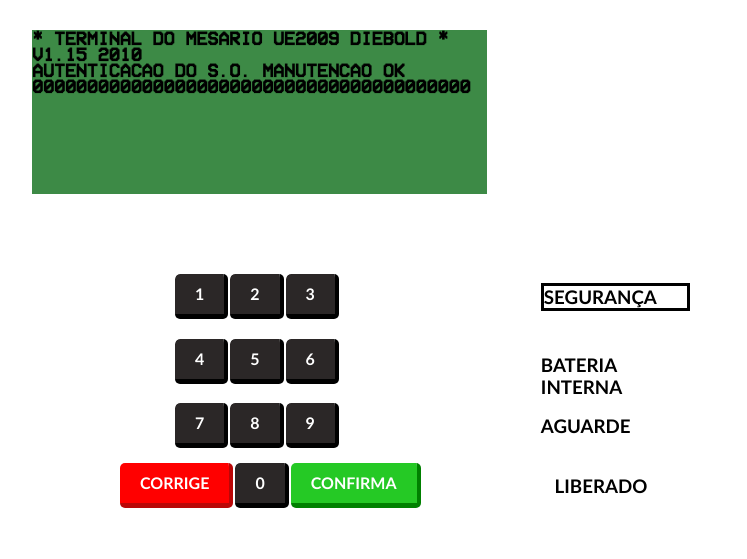
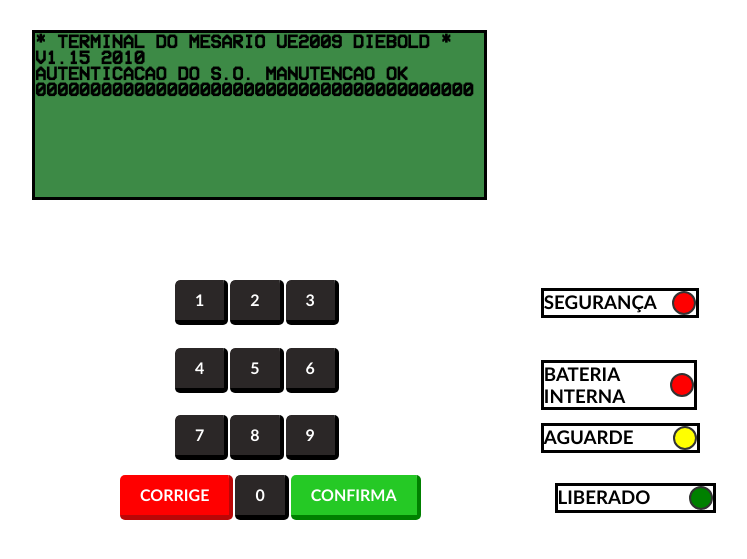
Before and after one commit to senacrs-emti/2022-2M-urna-G8, a PHP site: page /mesario.html in a window 1280 px wide. Shown: the top 559 px of the page, without its empty margins (383-1130 px from the left). Run offline with PHP 8.4, Linux system fonts and the light colour scheme.

Commit message:
:100:
oi

```diff
--- a/mesário/mesario.css
+++ b/mesário/mesario.css
@@ -20,6 +20,7 @@
     margin-right: 410px;
     padding-bottom: 100px;
     margin-top: 30px;
+    border: solid;
   }
 
   @font-face {
@@ -95,23 +96,85 @@
     font-family: Trebuchet MS, sans-serif;
     margin-left: 200px;
     border: solid;
-    padding-right: 30px;
-
+}
+.texto{
+  float: left;
+  padding-right: 15px;
+}
+.sinal{
+  width: 20px;
+  height: 20px;
+  display: block;
+  float: left;
+  border: 2px solid #333;
+  border-radius: 15px;
+}
+.seguranca-on{
+  background-color: red;
+}
+.seguranca-off{
+  background-color: rgb(84, 13, 13);
+}
+#segurancaletra{
+  background-color: red;
 }
 
 #bateriainterna{
     margin-top: 30px;
     font-family: Trebuchet MS, sans-serif;
     margin-left: 200px;
+    border: solid;
+    padding-right: 0px;
+}
+.bateriainterna-on{
+  background-color: red;
+  margin-top: 10px;
+}
+.bateriainterna-off{
+  background-color: rgb(84, 13, 13);
+  margin-top: 10px;
+}
+
+.sinal .bateriainterna{
+  padding-top: 10px;
+}
+
+
+.textobateriainterna{
+  float: left;
+  padding-right: 45px;
 }
 
 #aguarde{
     font-family: Trebuchet MS, sans-serif;
     margin-left: 200px;
+    padding-right: 0px;
+    border: solid;
+}
+.aguarde-on{
+  background-color: yellow;
+}
+.aguarde-off{
+  background-color: rgb(72, 72, 9);
+}
+.textoaguarde{
+  float: left;
+  padding-right: 39px;
 }
 
 #liberado{
     font-family: Trebuchet MS, sans-serif;
     margin-left: 132px;
-
+    border: solid;
+    padding-right: 0px;
 }
+.liberado-on{
+  background-color: green;
+}
+.liberado-off{
+  background-color: rgb(14, 82, 14);
+}
+.textoliberado{
+  float: left;
+  padding-right: 39px;
+}
--- a/mesário/mesario.html
+++ b/mesário/mesario.html
@@ -25,28 +25,43 @@
                     <a class="button">1</a>
                     <a class="button">2</a>
                     <a class="button">3</a>
-                    <h3 id="seguranca">SEGURANÇA</h3>
+                    <div id="seguranca">
+                        <div id="segurancaletra">
+                            <h3 class="texto">SEGURANÇA</h3>
+                            <div class="sinal seguranca-on"></div>
+                        </div>
+                    </div>
                 </div>
 
                 <div class="container" id="dois">
                     <a class="button">4</a>
                     <a class="button">5</a>
                     <a class="button">6</a>
-                    <h3 id="bateriainterna">BATERIA <br> INTERNA</h3>
+                    <div id="bateriainterna">
+                        <h3 class="textobateriainterna">BATERIA <br> INTERNA</h3>
+                        <div class="sinal bateriainterna-on"></div>
+                    </div>
                 </div>
 
                 <div class="container" id="quatro">
                     <a class="button">7</a>
                     <a class="button">8</a>
                     <a class="button">9</a>
-                    <h3 id="aguarde">AGUARDE</h3>
+                    <div id="aguarde">
+                        <h3 class="textoaguarde">AGUARDE</h3>
+                        <div class="sinal aguarde-on"></div>
+                    </div>
                 </div>
 
                 <div id="cinco" class="container">
                     <a id="corrige" class="button bcc">CORRIGE</a>
                     <a class="button">0</a>
                     <a id="confirma" class="button bcc">CONFIRMA</a>
-                    <h3 id="liberado">LIBERADO</h3>
+                    <div id="liberado">
+                        <h3 class="textoliberado">LIBERADO</h3>
+                        <div class="sinal liberado-on"></div>
+                    </div>
+
                 </div>
 
 
```
